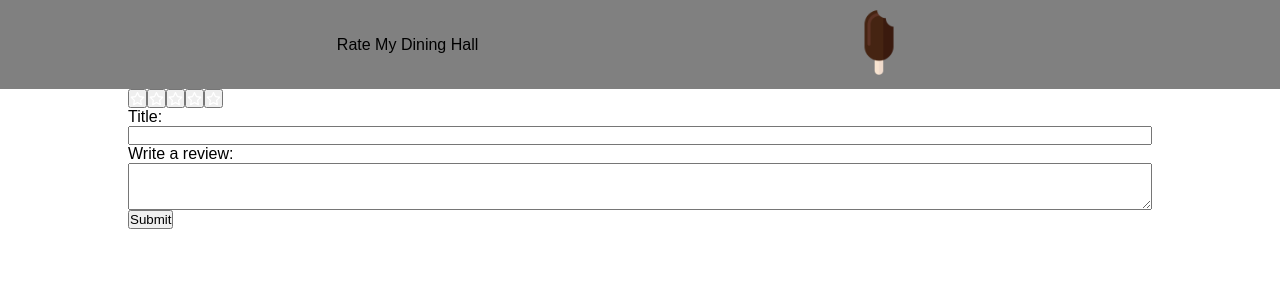
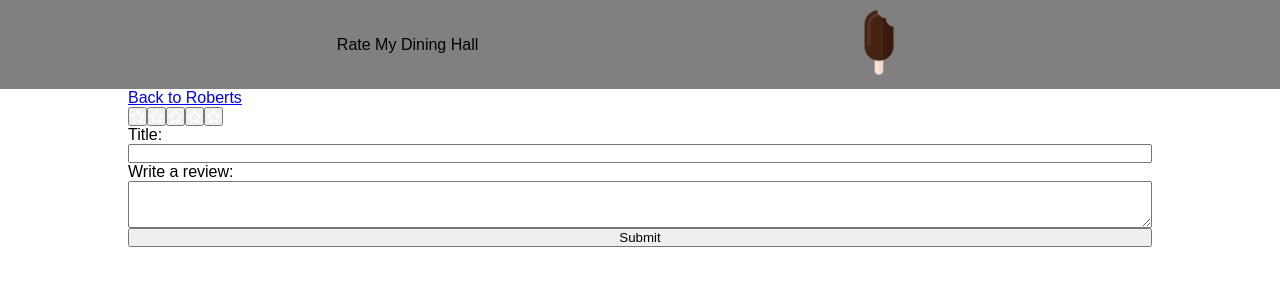
Before and after one commit to AKWOK15/Rate-Dining-Hall, a React (Create React App) app in the folder rate-dining-hall/: page /form in a window 1280 px wide. Shown: the top 300 px of the page. Built offline with nearby package versions, Linux system fonts and the light colour scheme.

Commit message:
Added ability to submitted form data on page

```diff
--- a/rate-dining-hall/src/form.tsx
+++ b/rate-dining-hall/src/form.tsx
@@ -1,8 +1,10 @@
 import './form.css';
 import { faStar } from '@fortawesome/free-regular-svg-icons';
-import { faStar as solidStar} from '@fortawesome/free-solid-svg-icons';
+import { faStar as solidStar } from '@fortawesome/free-solid-svg-icons';
 import { FontAwesomeIcon } from '@fortawesome/react-fontawesome';
 import React, { ChangeEvent, ChangeEventHandler, useState } from 'react';
+import FormSubmission from './formsubmission';
+import {Link} from 'react-router-dom';
 function Form() {
   //Rating is current state, setrating allows us to update current state (rating)
   const [rating, setRating] = useState(0);
@@ -10,20 +12,35 @@ function Form() {
   //Used to handle changes in text boxes for form
   //Controlled components
   //title and review in UseState relate to name attribute in input and textarea names
-  const [formData, setFormData] = useState({title:"", review:""});
-  const handleChange = (event: any) =>{
-    const {name, value} = event.target;
-    setFormData((prevFormData) => ({...prevFormData, [name]:value}));
+  const [formData, setFormData] = useState({ title: "", review: "" });
+  const handleChange = (event: any) => {
+    const { name, value } = event.target;
+    //use spread operator because want to create a copy not update original value
+    //need prevFormData to determine if form data needs to be updated
+    //compares prevFormData to name:value using boolean
+    //spread operator ensures that the whole state object is maintained, for example, the other names and values remain a part of the state object
+    setFormData((prevFormData) => ({ ...prevFormData, [name]: value }));
+  };
+  //Will take in data from form and add it to webpage
+  const [data, setData] = useState<string[]>([]);
+
+  const handleSubmit = (event: any) => {
+    event.preventDefault();
+    //Use brackets here to signfy adding 1 to array
+    setData((prevData) => [...prevData, `star: ${rating}`, formData.title, formData.review]);
   };
   return (
-    <form>
+    <form onSubmit={handleSubmit}>
+      <div>
+        <Link to="/roberts">Back to Roberts</Link>
+      </div>
       <div className="star-rating">
         {/*Spread operator, needed because we want actual elements (undefined) in each index, just having array(5) creates an array of length 5 but does not have any actual items*/}
-        {[...Array(5)].map((star, index)=>{
-          {/*Creates array of five buttons*/}
-         index +=1
-          {/*index +=1*/}
-          return(
+        {[...Array(5)].map((star, index) => {
+          {/*Creates array of five buttons*/ }
+          index += 1
+          {/*index +=1*/ }
+          return (
             //each button is mapped to a star
             <button
               type="button"
@@ -35,7 +52,7 @@ function Form() {
               onMouseEnter={() => setHover(index)}
               onMouseLeave={() => setHover(rating)}
             >
-              <FontAwesomeIcon icon={faStar}/>
+              <FontAwesomeIcon icon={faStar} />
             </button>
           );
         })}
@@ -43,15 +60,22 @@ function Form() {
       {/*htmlFor links to id in input so when you click on title, it takes user to textbox*/}
       <label htmlFor="title">
         Title:
-        <input type="text" id = "title" name="title" value={formData.title} onChange={handleChange}/>
+        <input type="text" id="title" name="title" value={formData.title} onChange={handleChange} />
       </label>
       <label htmlFor="review">
         Write a review:
         <textarea id="review" name="review" rows={3} cols={30} value={formData.review} onChange={handleChange}></textarea>
       </label>
-      <button type="submit">
-        Submit
-      </button>
+      <input type="submit">
+      </input>
+      <div>
+        {/* <FormSubmission/> */}
+        {/* {data} */}
+        {/* {data.length} */}
+        {[...Array(data.length)].map((child, index) => {
+          return (<FormSubmission contents = {data[index]} key={index} />);
+        })}
+      </div>
     </form>
   );
 }
--- /dev/null
+++ b/rate-dining-hall/src/formsubmission.tsx
@@ -0,0 +1,11 @@
+import React from 'react';
+function FormSubmission(props:any){
+    return(
+        <div>
+             <div>{props.contents}</div>
+            {/* <div>{JSON.stringify(props.contents)}</div> */}
+        </div>
+
+    )
+}
+export default FormSubmission;
--- a/rate-dining-hall/src/index.tsx
+++ b/rate-dining-hall/src/index.tsx
@@ -18,7 +18,7 @@ root.render(
       <Routes>
         {/* "/" signfies start path when react first gets loaded*/}
         <Route path = "/" element = {<SearchBar />}/>
-        /* <Route path = "/roberts" element = {<Roberts />}/>
+        <Route path = "/roberts" element = {<Roberts />}/>
         <Route path = "/form" element = {<Form />}/>
 
       </Routes>
```
